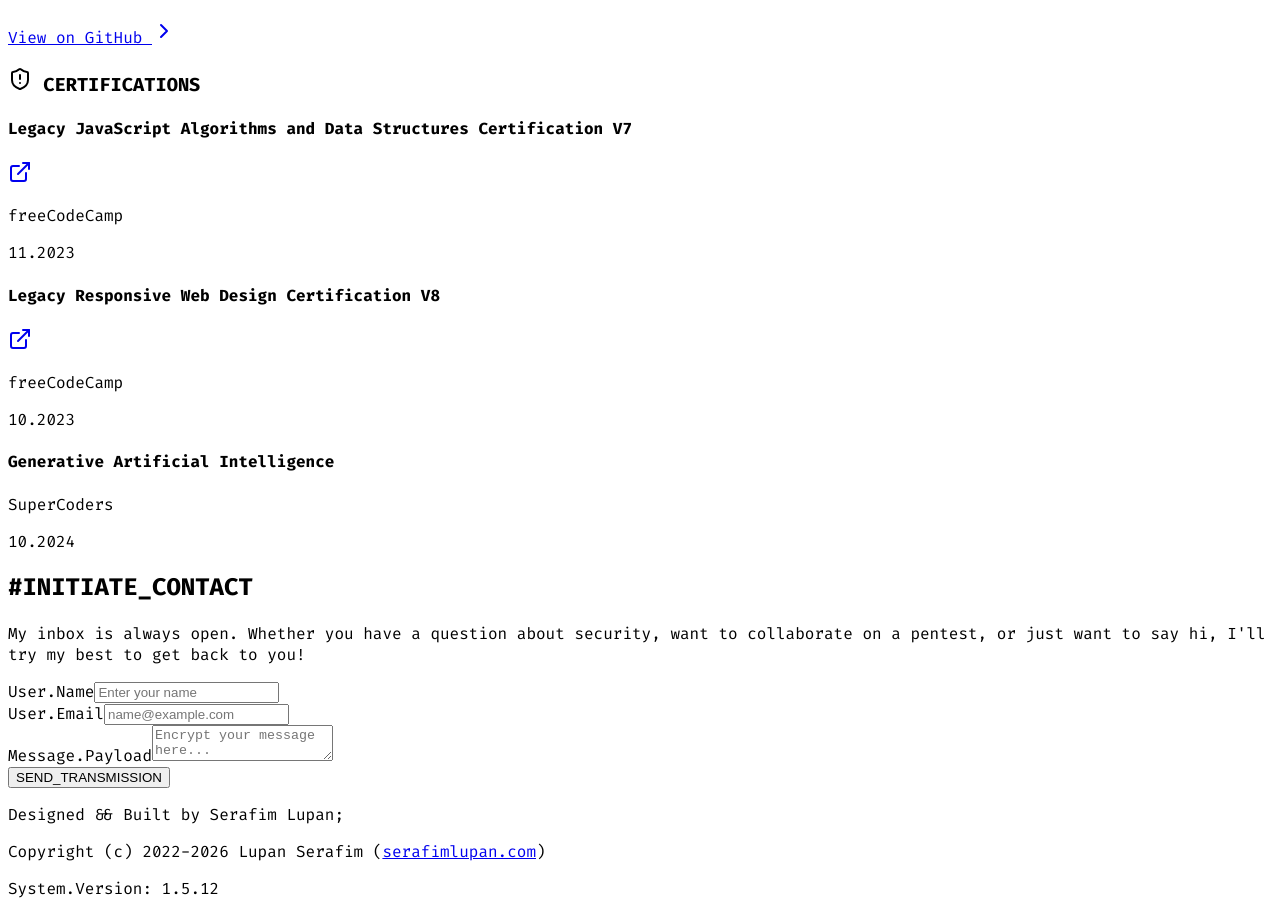
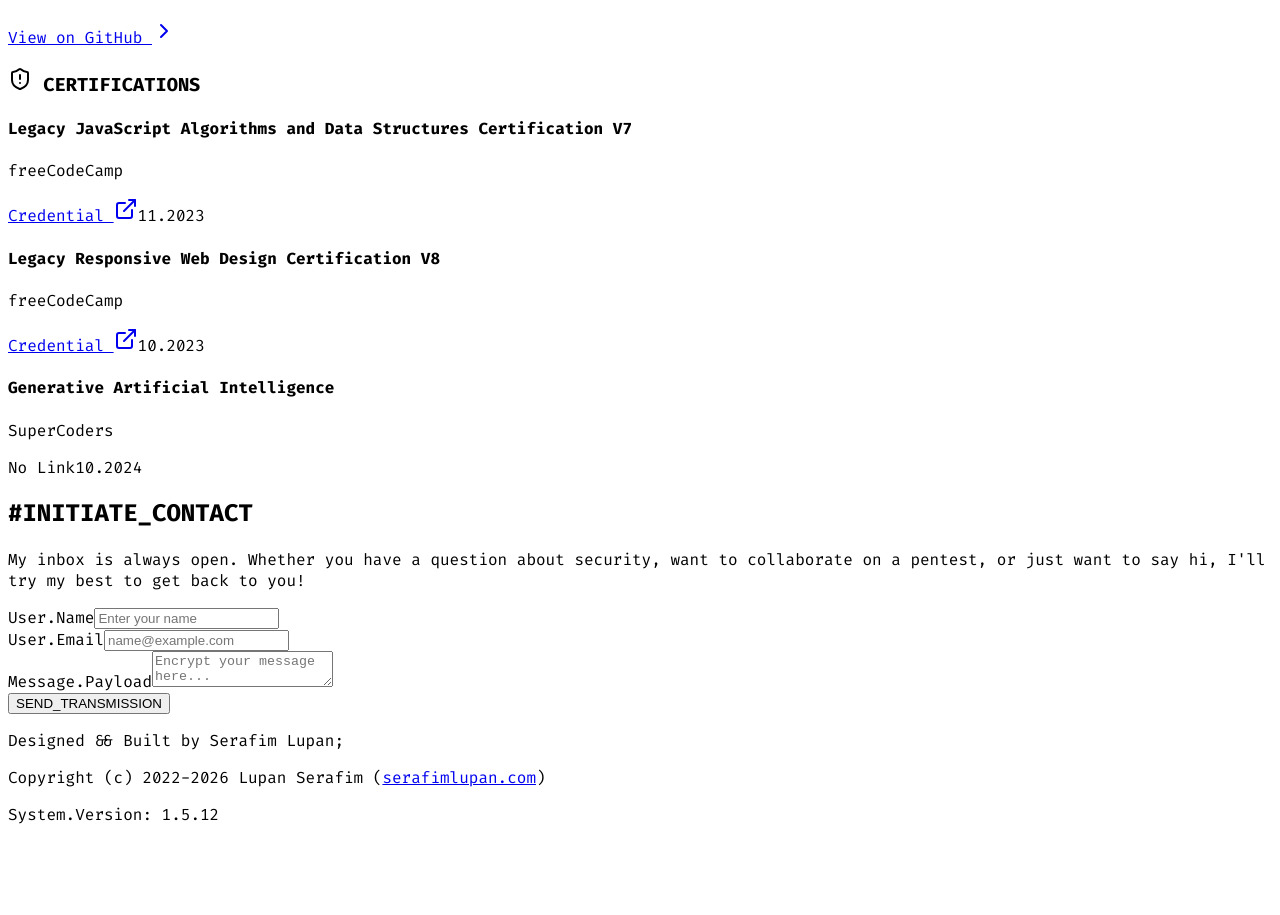
Before and after one commit to SerafimLupan/Serafim_Lupan-v2, a React (Vite) app in the folder client/: page / in a window 1280 px wide. Shown: the part 4550-5465 px from the top of the page. After the commit the page ends 5391 px from the top, so only its background shows below. Built offline with nearby package versions, Linux system fonts and the light colour scheme; a web font is replaced by a local one.

Commit message:
backup 2026.09.16 08:35 PM

```diff
--- a/client/src/pages/Home.tsx
+++ b/client/src/pages/Home.tsx
@@ -325,27 +325,30 @@ const onSubmit = async (data: z.infer<typeof insertContactMessageSchema>) => {
             </h3>
             <div className="grid grid-cols-1 md:grid-cols-2 gap-6">
               {siteData.certifications.map((cert, idx) => (
-                <Card key={idx} delay={idx * 0.1} className="flex items-center justify-between p-4">
-                  <div>
-                    <div className="flex items-center gap-2">
-                      <h4 className="text-lg font-bold text-white">{cert.name}</h4>
-                      {cert.url && (
+                <Card key={idx} delay={idx * 0.1} className="flex items-start justify-between p-5 relative">
+                  <div className="pr-4">
+                    <h4 className="text-lg font-bold text-white leading-snug">{cert.name}</h4>
+                    <p className="text-sm text-gray-500 mt-1">{cert.issuer}</p>
+                  </div>
+
+                  <div className="flex flex-col items-end gap-2 shrink-0">
+                    {cert.url ? (
                       <a
                         href={cert.url}
                         target="_blank"
                         rel="noopener noreferrer"
-                          className="text-gray-400 hover:text-primary transition-colors"
-                          title="Verify Credential"
+                        className="inline-flex items-center text-xs font-mono text-primary hover:underline hover:text-primary/80 transition-colors"
                       >
-                          <ExternalLink className="h-4 w-4" />
+                        Credential <ExternalLink className="ml-1 h-3.5 w-3.5" />
                       </a>
+                    ) : (
+                      <span className="text-xs font-mono text-gray-600">No Link</span>
                     )}
-                    </div>
-                    <p className="text-sm text-gray-500">{cert.issuer}</p>
-                  </div>
-                  <span className="text-primary font-mono text-sm border border-primary/30 px-3 py-1 shrink-0 ml-4">
+
+                    <span className="text-primary font-mono text-xs border border-primary/30 px-2.5 py-1">
                       {cert.date}
                     </span>
+                  </div>
                 </Card>
               ))}
             </div>
```
Lines whose indentation alone changed are shown as unchanged.
